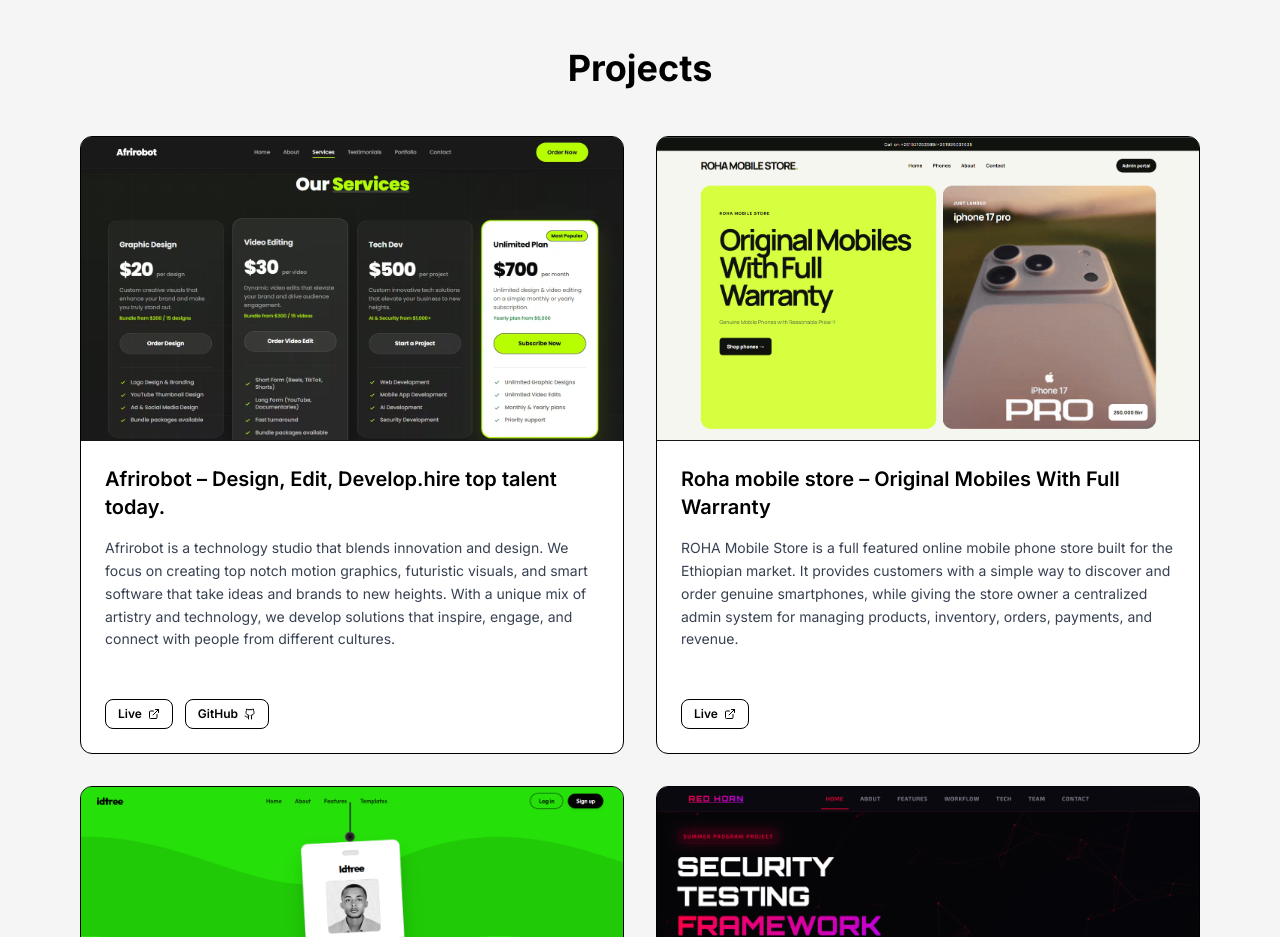
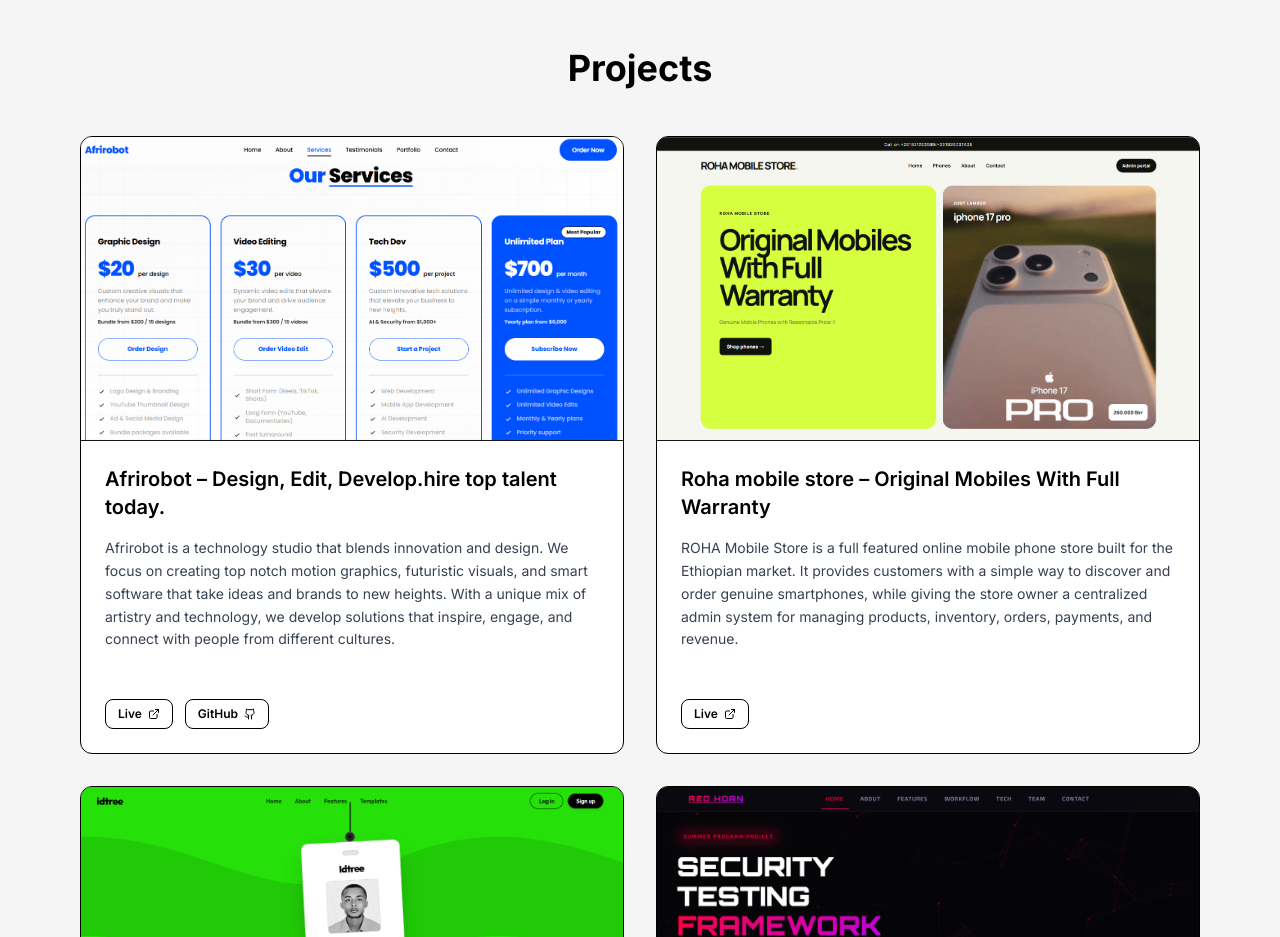
Before and after one commit to miki-ts/mikiyas, a React (Vite) app: page / in a window 1280 px wide. Shown: the part 2540-3477 px from the top of the page. Built offline with nearby package versions, Linux system fonts and the light colour scheme.

Commit message:
image change in project

```diff
--- a/src/components/Projects.jsx
+++ b/src/components/Projects.jsx
@@ -23,7 +23,7 @@
     tech: [],
     live: "https://afrirobot.vercel.app",
     github: "https://github.com/tackkety/test10",
-    image: "/new.avif",
+    image: "/afri.png",
 
   },
   {
```
Also changed, not shown: public/afri.png (added).
